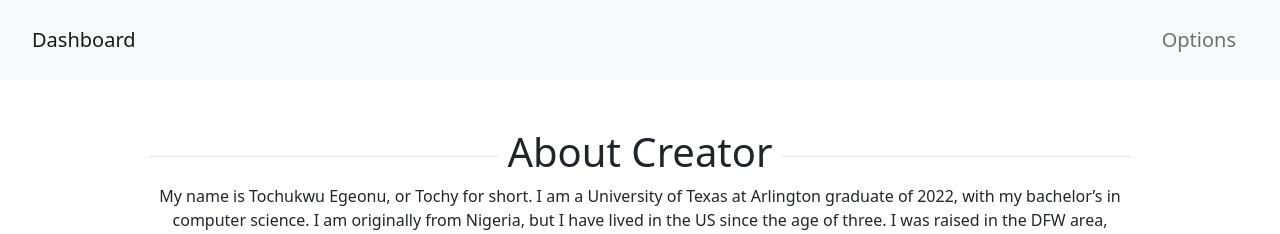
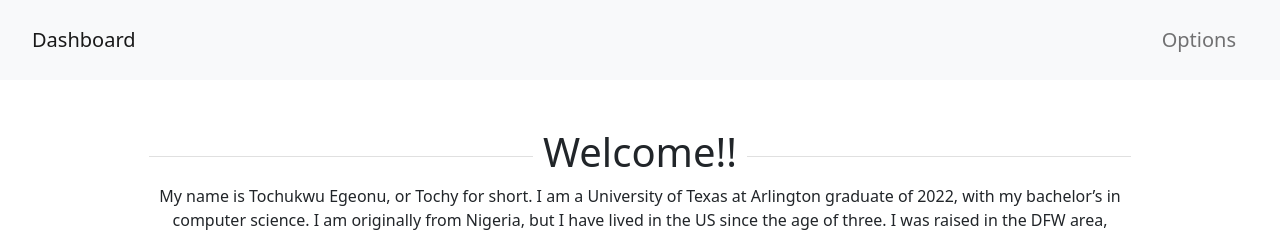
Before and after one commit to tochy97/blogapp, a React (Create React App) app: page / in a window 1280 px wide. Shown: the top 234 px of the page. Built offline with nearby package versions, Linux system fonts and the light colour scheme; no server answers; the database is empty.

Commit message:
little updates

```diff
--- a/src/Dashboard/AboutCreator.js
+++ b/src/Dashboard/AboutCreator.js
@@ -8,7 +8,7 @@ const AboutCreator = () => {
         <Card className="py-4 text-center" style={{border:0}}>
             <Row className="px-5 my-6 gap-5">
                 <Col lg={10}  className="mx-auto" style={{alignItems: "center"}}>
-                    <Divider><h1>About Creator</h1></Divider>
+                    <Divider><h1>Welcome!!</h1></Divider>
                     <Card.Text>My name is Tochukwu Egeonu, or Tochy for short. I am a University of Texas at Arlington graduate of 2022, with my bachelor’s in computer science. I am originally from Nigeria, but I have lived in the US since the age of three. I was raised in the DFW area, specifically Grand Prairie, Texas. I spend my free time creating/updating little projects such as this one. If you like the look and feel of this site and want one of your own, feel free to contact me for a consultation. Feel free to check out my links below.</Card.Text>
                     <Card.Img src={me} alt="me" style={{width:"10rem", alignSelf: "center"}}></Card.Img>
                     <Card.Subtitle className='mt-2'>Phone: (469) - 658 - 6413 </Card.Subtitle>
```
